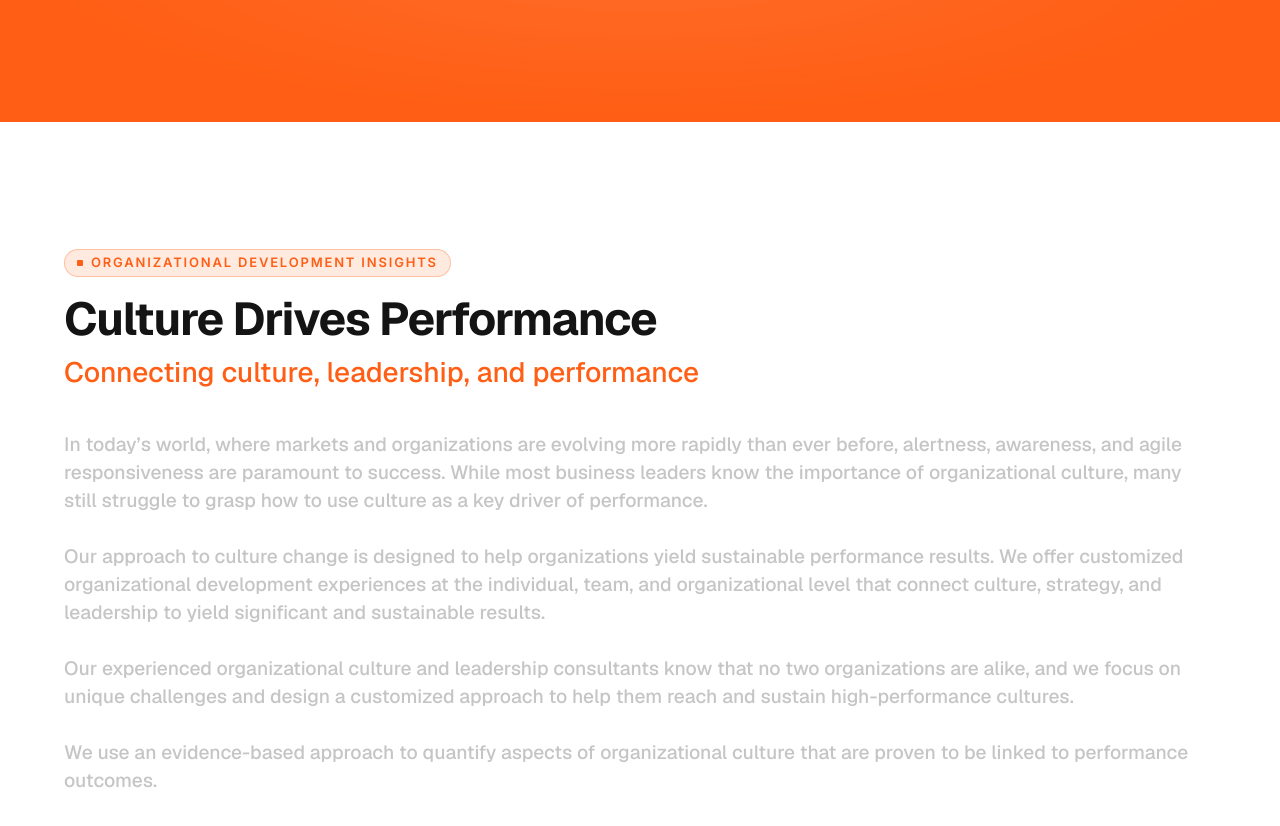
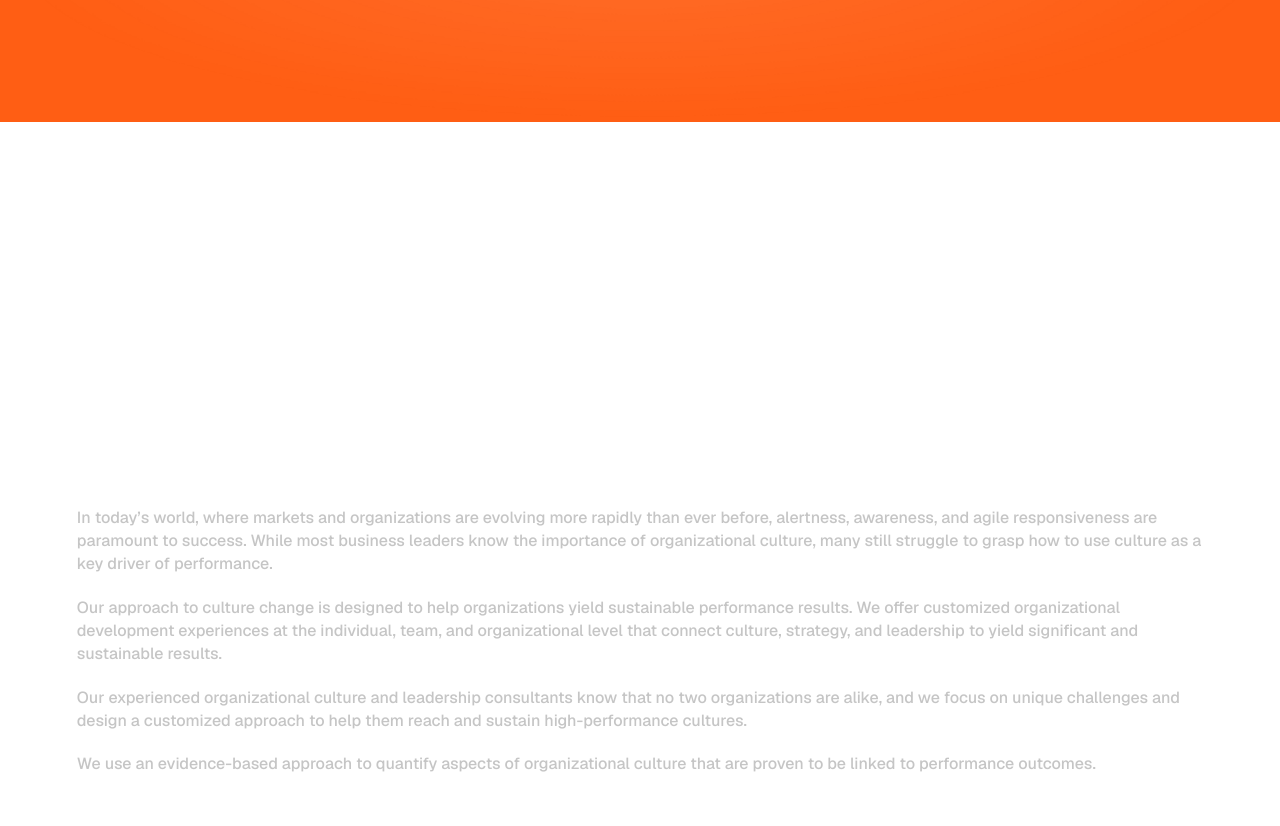
Before and after one commit to chaitanyaeparivartan-sketch/Celebratory-Network, a Next.js app: page /business-od in a window 1280 px wide. Shown: the part 824-1650 px from the top of the page. Built offline with nearby package versions, Linux system fonts and the light colour scheme; a web font is replaced by a local one.

Commit message:
Implement kinetic rising title from Image 2 and remove pill badge header

```diff
--- a/app/od-consulting/business-od/components/Info.jsx
+++ b/app/od-consulting/business-od/components/Info.jsx
@@ -1,9 +1,7 @@
 'use client'; // needed in Next.js App Router; harmless elsewhere
 import { useEffect, useRef } from 'react';
 
-const BADGE = 'ORGANIZATIONAL DEVELOPMENT INSIGHTS';
-const TITLE = 'Culture Drives Performance';
-const SUBTITLE = 'Connecting culture, leadership, and performance';
+const TITLE_LINES = ['CULTURE DRIVES', 'PERFORMANCE'];
 
 const PARAGRAPHS = [
   'In today’s world, where markets and organizations are evolving more rapidly than ever before, alertness, awareness, and agile responsiveness are paramount to success. While most business leaders know the importance of organizational culture, many still struggle to grasp how to use culture as a key driver of performance.',
@@ -16,6 +14,7 @@ const clamp = (v) => Math.max(0, Math.min(1, v));
 
 export default function Info({ className = '' }) {
   const sectionRef = useRef(null);
+  const charRefs = useRef([]);
   const wordRefs = useRef([]);
 
   useEffect(() => {
@@ -31,9 +30,18 @@ export default function Info({ className = '' }) {
 
       const p = clamp(-rect.top / scrollableDist);
 
-      // Paragraphs: words fill in sequentially between 5% and 85% of scroll
+      // Heading: letters rise into place from behind overflow clip, all finished by 18% of scroll
+      const tp = clamp(p / 0.18);
+      const chars = charRefs.current;
+      chars.forEach((c, i) => {
+        if (!c) return;
+        const local = clamp(tp * 1.6 - (i / chars.length) * 0.6);
+        c.style.transform = local >= 1 ? 'none' : `translateY(${(1 - local) * 105}%)`;
+      });
+
+      // Paragraphs: words fill in sequentially between 15% and 80% of scroll
       const words = wordRefs.current;
-      const n = clamp((p - 0.05) / 0.80) * words.length;
+      const n = clamp((p - 0.15) / 0.65) * words.length;
       words.forEach((w, i) => {
         if (w) w.dataset.on = String(i < n);
       });
@@ -54,31 +62,42 @@ export default function Info({ className = '' }) {
     };
   }, []);
 
+  let charIndex = 0;
   let wordIndex = 0;
 
   return (
-    <section ref={sectionRef} className={`relative min-h-[260vh] bg-white ${className}`}>
-      {/* Sticky viewport container without overflow clipping */}
-      <div className="sticky top-0 flex min-h-screen flex-col justify-center px-4 sm:px-6 md:px-10 lg:px-16 py-12 sm:py-16 md:py-20 w-full max-w-[1783px] mx-auto">
-        {/* Section Header with Eyebrow Badge & Title */}
-        <div className="mb-6 sm:mb-8 md:mb-10">
-          <div className="inline-flex items-center gap-2 px-3 py-1 rounded-full bg-[#FFEAE0] border border-[#FF5E14]/30 mb-3 sm:mb-4">
-            <span className="w-1.5 h-1.5 rounded-[1px] bg-[#FF5E14]" />
-            <span className="font-inter text-xs sm:text-[13px] font-semibold uppercase tracking-[0.14em] text-[#FF5E14]">
-              {BADGE}
-            </span>
-          </div>
-
-          <h2 className="font-ppmori text-2xl sm:text-3xl md:text-4xl lg:text-[46px] font-bold text-[#141414] leading-[1.15] tracking-[-0.025em]">
-            {TITLE}
-            <span className="block text-lg sm:text-xl md:text-2xl lg:text-[28px] font-medium text-[#FF5E14] mt-1.5 sm:mt-2 tracking-normal">
-              {SUBTITLE}
-            </span>
-          </h2>
-        </div>
+    <section ref={sectionRef} className={`relative h-[320vh] bg-white ${className}`}>
+      {/* Sticky viewport container */}
+      <div className="sticky top-0 flex min-h-screen flex-col justify-center gap-6 sm:gap-8 md:gap-10 px-5 sm:px-8 md:px-[6vw] max-w-[1783px] mx-auto pt-16 sm:pt-20 pb-10">
+        {/* Kinetic Rising Title: CULTURE DRIVES PERFORMANCE */}
+        <h2
+          aria-label="Culture drives performance"
+          className="flex flex-col gap-1 sm:gap-2 font-[Archivo,'Helvetica_Neue',Arial,sans-serif] text-[length:clamp(2.4rem,6.2vw,5.6rem)] font-black uppercase leading-[.88] text-[#FF5E14] [font-stretch:65%] tracking-tight select-none"
+        >
+          {TITLE_LINES.map((line, lineIdx) => (
+            <div key={lineIdx} className="flex flex-wrap gap-x-[.25em]">
+              {line.split(' ').map((word) => (
+                <span key={word} aria-hidden="true" className="inline-flex overflow-hidden pb-[.06em]">
+                  {word.split('').map((ch, i) => {
+                    const idx = charIndex++;
+                    return (
+                      <span
+                        key={i}
+                        ref={(el) => (charRefs.current[idx] = el)}
+                        className="inline-block translate-y-[105%] will-change-transform motion-reduce:translate-y-0"
+                      >
+                        {ch}
+                      </span>
+                    );
+                  })}
+                </span>
+              ))}
+            </div>
+          ))}
+        </h2>
 
         {/* Highlightable Paragraphs Stack */}
-        <div className="grid w-full gap-5 sm:gap-6 md:gap-7 text-[clamp(17px,1.5vw,24px)] leading-[1.46] font-medium font-ppmori">
+        <div className="grid w-full gap-3 sm:gap-4 md:gap-5 text-[clamp(15px,1.25vw,21px)] leading-[1.46] font-medium font-ppmori">
           {PARAGRAPHS.map((para, pi) => (
             <p key={pi}>
               {para.split(' ').map((word, wi, arr) => {
```
